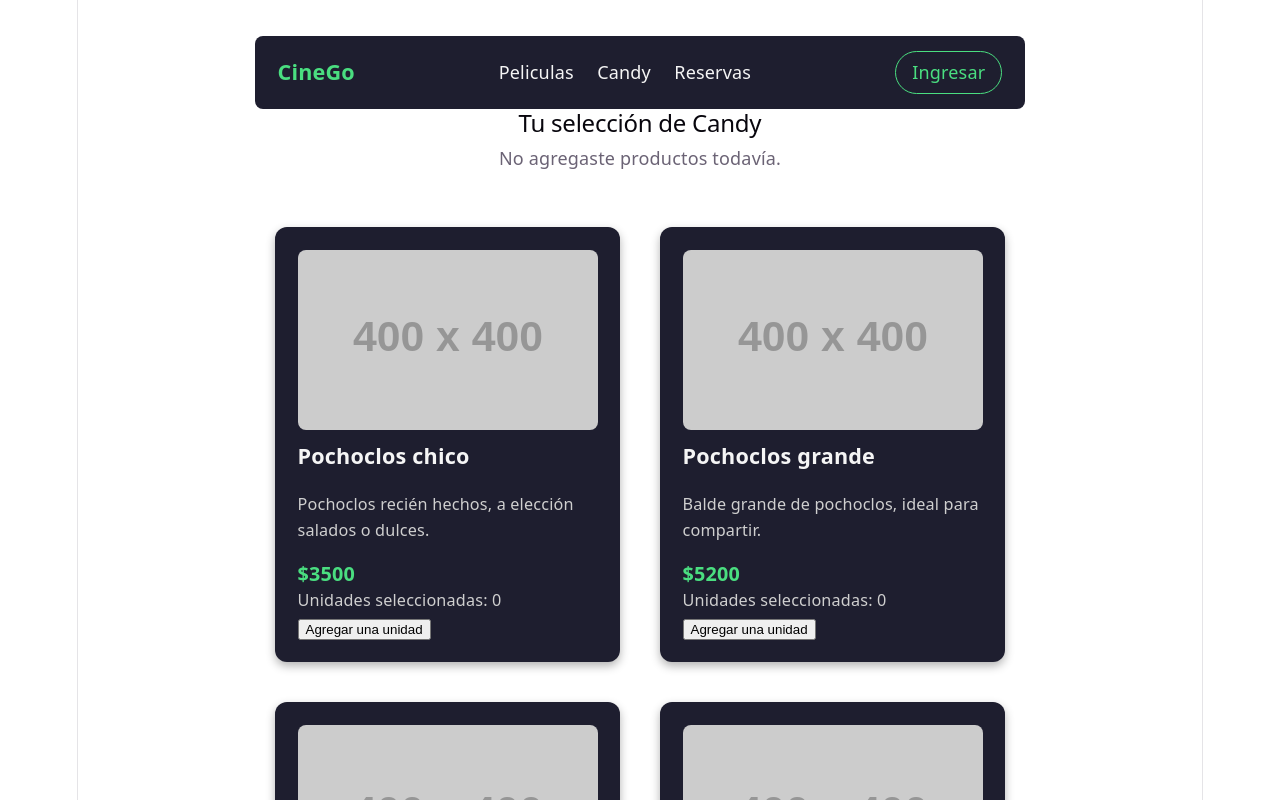
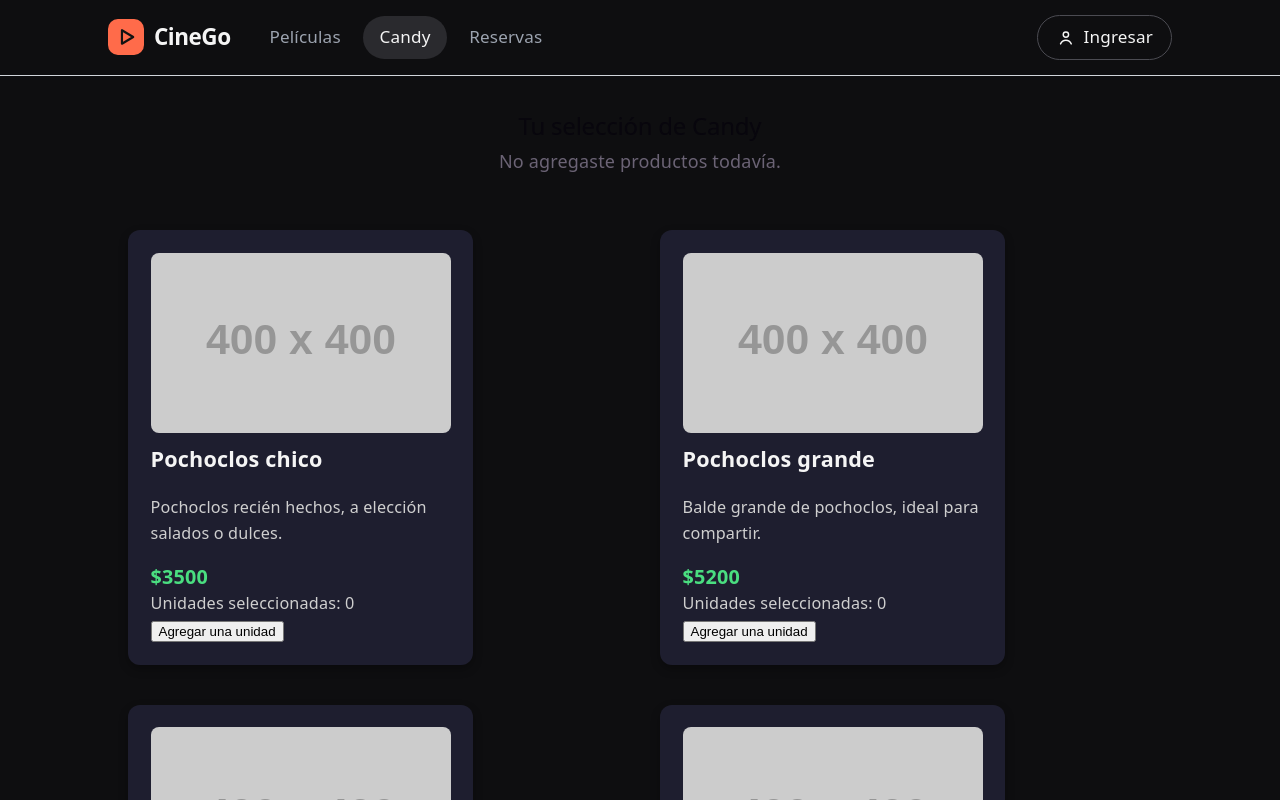
Before and after one commit to PaulaBatalla/front-cinego, a React (Vite) app: page /candy in a window 1280 px wide. Shown: the top 800 px of the page. Built offline with nearby package versions, Linux system fonts and the light colour scheme.

Commit message:
feat: se agregan nuevos estilos y se usan para la nueva navbar

```diff
--- a/src/App.css
+++ b/src/App.css
@@ -1,8 +1,13 @@
 .App {
+  width: 100%;
+  text-align: center;
+}
+
+.App-main {
   max-width: 1100px;
-  margin: 0 auto;
+  margin-inline: auto;
   padding: 2rem 1rem;
-  text-align: center;
+  box-sizing: border-box;
 }
 
 .listado {
--- a/src/App.jsx
+++ b/src/App.jsx
@@ -13,6 +13,7 @@ function App() {
   return (
     <div className="App">
       <Header />
+      <main className="App-main">
         <Routes>
           <Route path="/" element={<Peliculas />} />
           <Route path="/candy" element={<Candy />} />
@@ -24,6 +25,7 @@ function App() {
           </Route>
           <Route path="*" element={<h1>Página no encontrada</h1>} />
         </Routes>
+      </main>
     </div>
   );
 }
--- a/src/components/Header.css
+++ b/src/components/Header.css
@@ -1,13 +1,30 @@
 .site-header {
+	position: sticky;
+	top: 0;
+	z-index: 100;
+	width: 100%;
+	background-color: #0e0e10;
+	border-bottom: 1px solid #d1d5db;
+	color: #f5f5f5;
+	text-align: left;
+}
+
+.site-header__inner {
 	display: flex;
 	align-items: center;
 	justify-content: space-between;
-	gap: 1rem;
-	padding: 0.85rem 1.25rem;
-	border-radius: 8px;
-	background-color: #1e1e2f;
-	color: #f5f5f5;
-	text-align: left;
+	gap: 0.75rem;
+	width: 100%;
+	padding: 0.75rem var(--padding-inline);
+	box-sizing: border-box;
+}
+
+.site-header__left {
+	display: flex;
+	align-items: center;
+	gap: 0.5rem;
+	min-width: 0;
+	flex: 1;
 }
 
 .site-brand,
@@ -17,47 +34,325 @@
 }
 
 .site-brand {
-	color: #4ade80;
-	font-size: 1.2rem;
+	display: inline-flex;
+	align-items: center;
+	flex-shrink: 0;
+}
+
+.logo-cinego {
+	display: inline-flex;
+	align-items: center;
+	gap: 0.45rem;
+}
+
+.logo-cinego__icon {
+	display: block;
+	width: 1.75rem;
+	height: 1.75rem;
+	flex-shrink: 0;
+}
+
+.logo-cinego__text {
+	color: #f5f5f5;
+	font-size: 1.1rem;
 	font-weight: 700;
+	letter-spacing: -0.02em;
+	line-height: 1;
+}
+
+/* Desktop nav: oculto en mobile */
+.site-nav--desktop,
+.site-header__actions {
+	display: none;
 }
 
 .site-nav a {
 	display: inline-block;
-	padding: 0.4rem 0.65rem;
-	border-radius: 4px;
+	padding: 0.35rem 0.65rem;
+	border-radius: 999px;
+	color: #9ca3af;
+	font-size: 0.875rem;
+	font-weight: 500;
+	white-space: nowrap;
 }
 
 .site-nav a:hover {
-	background-color: rgba(255, 255, 255, 0.1);
+	color: #f5f5f5;
+	background-color: rgba(255, 255, 255, 0.06);
+}
+
+.site-nav a.active {
+	color: #f5f5f5;
+	background-color: #2a2a2e;
 }
 
 .site-login {
-	padding: 0.4rem 0.9rem;
-	border: 1px solid #4ade80;
+	display: inline-flex;
+	align-items: center;
+	justify-content: center;
+	gap: 0.4rem;
+	padding: 0.35rem 0.75rem;
+	border: 1px solid #4b4b52;
 	border-radius: 999px;
 	background: none;
-	color: #4ade80;
+	color: #f5f5f5;
 	font: inherit;
+	font-size: 0.875rem;
 	text-decoration: none;
 	cursor: pointer;
+	white-space: nowrap;
+	flex-shrink: 0;
+}
+
+.site-login__icon {
+	width: 1rem;
+	height: 1rem;
+	flex-shrink: 0;
 }
 
 .site-session {
 	display: flex;
-	align-items: center;
+	flex-direction: column;
+	align-items: stretch;
 	gap: 0.75rem;
-	font-size: 0.9rem;
+	font-size: 0.85rem;
+	min-width: 0;
+}
+
+.site-session span {
+	overflow: hidden;
+	text-overflow: ellipsis;
+	white-space: nowrap;
+	color: #9ca3af;
 }
 
 .site-login:hover {
-	background-color: #4ade80;
-	color: #1e1e2f;
+	border-color: #6b6b74;
+	background-color: rgba(255, 255, 255, 0.06);
+}
+
+.site-menu-toggle {
+	display: inline-flex;
+	flex-direction: column;
+	justify-content: center;
+	gap: 5px;
+	width: 2.5rem;
+	height: 2.5rem;
+	padding: 0.55rem;
+	border: 1px solid #4b4b52;
+	border-radius: 0.65rem;
+	background: transparent;
+	color: #f5f5f5;
+	cursor: pointer;
+	flex-shrink: 0;
+}
+
+.site-menu-toggle__bar {
+	display: block;
+	width: 100%;
+	height: 2px;
+	border-radius: 999px;
+	background: currentColor;
+	transition: transform 0.2s ease, opacity 0.2s ease;
+	transform-origin: center;
+}
+
+.site-menu-toggle.is-open .site-menu-toggle__bar:nth-child(1) {
+	transform: translateY(7px) rotate(45deg);
+}
+
+.site-menu-toggle.is-open .site-menu-toggle__bar:nth-child(2) {
+	opacity: 0;
+}
+
+.site-menu-toggle.is-open .site-menu-toggle__bar:nth-child(3) {
+	transform: translateY(-7px) rotate(-45deg);
+}
+
+.site-drawer-backdrop {
+	position: fixed;
+	inset: 0;
+	z-index: 110;
+	background: rgba(0, 0, 0, 0.55);
+	opacity: 0;
+	pointer-events: none;
+	transition: opacity 0.25s ease;
+}
+
+.site-drawer-backdrop.is-open {
+	opacity: 1;
+	pointer-events: auto;
+}
+
+.site-drawer {
+	position: fixed;
+	top: 0;
+	right: 0;
+	z-index: 120;
+	display: flex;
+	flex-direction: column;
+	gap: 1.5rem;
+	width: min(20rem, 86vw);
+	height: 100dvh;
+	padding: 1.25rem var(--padding-inline-mobile) 1.5rem;
+	background: #141416;
+	border-left: 1px solid #2a2a2e;
+	box-sizing: border-box;
+	transform: translateX(100%);
+	transition: transform 0.28s ease;
+}
+
+.site-drawer.is-open {
+	transform: translateX(0);
+}
+
+.site-drawer__header {
+	display: flex;
+	align-items: center;
+	justify-content: space-between;
+	gap: 1rem;
+}
+
+.site-drawer__title {
+	font-size: 1rem;
+	font-weight: 600;
+	color: #f5f5f5;
+}
+
+.site-drawer__close {
+	display: inline-flex;
+	align-items: center;
+	justify-content: center;
+	width: 2.25rem;
+	height: 2.25rem;
+	border: 1px solid #4b4b52;
+	border-radius: 0.65rem;
+	background: transparent;
+	color: #f5f5f5;
+	font-size: 1.5rem;
+	line-height: 1;
+	cursor: pointer;
+}
+
+.site-nav--drawer {
+	display: flex;
+	flex-direction: column;
+	align-items: stretch;
+	gap: 0.35rem;
+}
+
+.site-nav--drawer a {
+	display: block;
+	padding: 0.85rem 1rem;
+	border-radius: 0.75rem;
+	font-size: 1rem;
+}
+
+.site-drawer__actions {
+	margin-top: auto;
+}
+
+.site-drawer__actions .site-login {
+	width: 100%;
+	padding: 0.75rem 1rem;
+	font-size: 0.95rem;
 }
 
 .site-brand:focus-visible,
 .site-login:focus-visible,
-.site-nav a:focus-visible {
-	outline: 2px solid #4ade80;
+.site-nav a:focus-visible,
+.site-menu-toggle:focus-visible,
+.site-drawer__close:focus-visible {
+	outline: 2px solid var(--brand-orange);
 	outline-offset: 3px;
 }
+
+/* Tablet+ : navbar horizontal, sin hamburger */
+@media (min-width: 768px) {
+	.site-header__inner {
+		padding-block: 0.85rem;
+		gap: 1rem;
+	}
+
+	.site-header__left {
+		gap: 1rem;
+		flex: initial;
+	}
+
+	.logo-cinego__icon {
+		width: 2rem;
+		height: 2rem;
+	}
+
+	.logo-cinego__text {
+		font-size: 1.2rem;
+	}
+
+	.site-nav--desktop {
+		display: flex;
+		align-items: center;
+		gap: 0.25rem;
+	}
+
+	.site-header__actions {
+		display: block;
+	}
+
+	.site-header__actions .site-session {
+		flex-direction: row;
+		align-items: center;
+	}
+
+	.site-header__actions .site-session span {
+		max-width: 14rem;
+	}
+
+	.site-nav a {
+		padding: 0.4rem 0.8rem;
+		font-size: 0.95rem;
+	}
+
+	.site-login {
+		padding: 0.4rem 0.9rem;
+		font-size: 0.95rem;
+	}
+
+	.site-login__icon {
+		width: 1.1rem;
+		height: 1.1rem;
+	}
+
+	.site-menu-toggle,
+	.site-drawer,
+	.site-drawer-backdrop {
+		display: none;
+	}
+}
+
+/* Desktop */
+@media (min-width: 1024px) {
+	.site-header__left {
+		gap: 1.25rem;
+	}
+
+	.logo-cinego {
+		gap: 0.55rem;
+	}
+
+	.logo-cinego__text {
+		font-size: 1.25rem;
+	}
+
+	.site-nav--desktop {
+		gap: 0.35rem;
+	}
+
+	.site-nav a {
+		padding: 0.45rem 0.9rem;
+	}
+
+	.site-login {
+		gap: 0.45rem;
+		padding: 0.45rem 1rem;
+	}
+}
--- a/src/components/Header.jsx
+++ b/src/components/Header.jsx
@@ -1,35 +1,154 @@
+import { useEffect, useId, useState } from "react";
 import "./Header.css";
-import { Link, useNavigate } from "react-router-dom";
+import { Link, NavLink, useNavigate } from "react-router-dom";
 import { useAuth } from "../hooks/useAuth";
+import LogoCineGo from "./LogoCineGo";
+
+function UserIcon() {
+  return (
+    <svg
+      className="site-login__icon"
+      viewBox="0 0 24 24"
+      aria-hidden="true"
+      focusable="false"
+    >
+      <circle cx="12" cy="8" r="3.25" fill="none" stroke="currentColor" strokeWidth="1.75" />
+      <path
+        d="M5.5 19.25c1.4-3.1 3.6-4.5 6.5-4.5s5.1 1.4 6.5 4.5"
+        fill="none"
+        stroke="currentColor"
+        strokeWidth="1.75"
+        strokeLinecap="round"
+      />
+    </svg>
+  );
+}
 
 function Header() {
   const { usuario, isAuthenticated, logout } = useAuth();
   const navigate = useNavigate();
+  const [menuOpen, setMenuOpen] = useState(false);
+  const drawerId = useId();
+
+  const closeMenu = () => setMenuOpen(false);
 
   const handleLogout = () => {
     logout();
+    closeMenu();
     navigate("/login");
   };
 
+  useEffect(() => {
+    if (!menuOpen) return undefined;
+
+    const onKeyDown = (event) => {
+      if (event.key === "Escape") closeMenu();
+    };
+
+    document.addEventListener("keydown", onKeyDown);
+    document.body.style.overflow = "hidden";
+
+    return () => {
+      document.removeEventListener("keydown", onKeyDown);
+      document.body.style.overflow = "";
+    };
+  }, [menuOpen]);
+
+  useEffect(() => {
+    const media = window.matchMedia("(min-width: 768px)");
+    const onChange = (event) => {
+      if (event.matches) closeMenu();
+    };
+
+    media.addEventListener("change", onChange);
+    return () => media.removeEventListener("change", onChange);
+  }, []);
+
+  const renderAuthActions = () =>
+    isAuthenticated ? (
+      <div className="site-session">
+        <span>{usuario.email}</span>
+        <button className="site-login" type="button" onClick={handleLogout}>
+          Cerrar sesión
+        </button>
+      </div>
+    ) : (
+      <Link className="site-login" to="/login" onClick={closeMenu}>
+        <UserIcon />
+        Ingresar
+      </Link>
+    );
+
   return (
     <header className="site-header" id="inicio">
-      <Link className="site-brand" to="/">CineGo</Link>
-      <nav className="site-nav" aria-label="Navegación principal">
-        <Link to="/">Peliculas</Link>
-        <Link to="/candy">Candy</Link>
-        <Link to="/reservas">Reservas</Link>
-      </nav>
-      {isAuthenticated ? (
-        <div className="site-session">
-          <span>{usuario.email}</span>
-          <button className="site-login" type="button" onClick={handleLogout}>
-            Cerrar sesión
+      <div className="site-header__inner">
+        <div className="site-header__left">
+          <Link className="site-brand" to="/" aria-label="CineGo" onClick={closeMenu}>
+            <LogoCineGo />
+          </Link>
+          <nav className="site-nav site-nav--desktop" aria-label="Navegación principal">
+            <NavLink to="/" end>
+              Películas
+            </NavLink>
+            <NavLink to="/candy">Candy</NavLink>
+            <NavLink to="/reservas">Reservas</NavLink>
+          </nav>
+        </div>
+
+        <div className="site-header__actions">{renderAuthActions()}</div>
+
+        <button
+          className={`site-menu-toggle${menuOpen ? " is-open" : ""}`}
+          type="button"
+          aria-label={menuOpen ? "Cerrar menú" : "Abrir menú"}
+          aria-expanded={menuOpen}
+          aria-controls={drawerId}
+          onClick={() => setMenuOpen((open) => !open)}
+        >
+          <span className="site-menu-toggle__bar" />
+          <span className="site-menu-toggle__bar" />
+          <span className="site-menu-toggle__bar" />
+        </button>
+      </div>
+
+      <div
+        className={`site-drawer-backdrop${menuOpen ? " is-open" : ""}`}
+        onClick={closeMenu}
+        aria-hidden="true"
+      />
+
+      <aside
+        id={drawerId}
+        className={`site-drawer${menuOpen ? " is-open" : ""}`}
+        aria-hidden={!menuOpen}
+        aria-label="Menú de navegación"
+      >
+        <div className="site-drawer__header">
+          <span className="site-drawer__title">Menú</span>
+          <button
+            className="site-drawer__close"
+            type="button"
+            aria-label="Cerrar menú"
+            onClick={closeMenu}
+          >
+            ×
           </button>
         </div>
-      ) : (
-        <Link className="site-login" to="/login">Ingresar</Link>
-      )}
+        <nav className="site-nav site-nav--drawer" aria-label="Navegación móvil">
+          <NavLink to="/" end onClick={closeMenu}>
+            Películas
+          </NavLink>
+          <NavLink to="/candy" onClick={closeMenu}>
+            Candy
+          </NavLink>
+          <NavLink to="/reservas" onClick={closeMenu}>
+            Reservas
+          </NavLink>
+        </nav>
+        <div className="site-drawer__actions">{renderAuthActions()}</div>
+      </aside>
     </header>
   );
 }
+
 export default Header;
--- /dev/null
+++ b/src/components/LogoCineGo.jsx
@@ -0,0 +1,26 @@
+function LogoCineGo({ className = "" }) {
+  return (
+    <span className={`logo-cinego ${className}`.trim()}>
+      <svg
+        className="logo-cinego__icon"
+        viewBox="0 0 40 40"
+        xmlns="http://www.w3.org/2000/svg"
+        aria-hidden="true"
+        focusable="false"
+      >
+        <rect width="40" height="40" rx="11" ry="11" fill="var(--brand-orange)" />
+        <path
+          d="M15.5 12.5 L15.5 27.5 L28 20 Z"
+          fill="none"
+          stroke="#121212"
+          strokeWidth="2.4"
+          strokeLinejoin="round"
+          strokeLinecap="round"
+        />
+      </svg>
+      <span className="logo-cinego__text">CineGo</span>
+    </span>
+  );
+}
+
+export default LogoCineGo;
--- a/src/index.css
+++ b/src/index.css
@@ -8,6 +8,11 @@
   --accent-bg: rgba(170, 59, 255, 0.1);
   --accent-border: rgba(170, 59, 255, 0.5);
   --social-bg: rgba(244, 243, 236, 0.5);
+  --brand-orange: #ff6b4a;
+  --padding-inline-mobile: 1rem;
+  --padding-inline-tablet: 2rem;
+  --padding-inline-desktop: 6rem;
+  --padding-inline: var(--padding-inline-mobile);
   --shadow:
     rgba(0, 0, 0, 0.1) 0 10px 15px -3px, rgba(0, 0, 0, 0.05) 0 4px 6px -2px;
 
@@ -15,7 +20,7 @@
   --heading: system-ui, 'Segoe UI', Roboto, sans-serif;
   --mono: ui-monospace, Consolas, monospace;
 
-  font: 18px/145% var(--sans);
+  font: 16px/145% var(--sans);
   letter-spacing: 0.18px;
   color-scheme: light dark;
   color: var(--text);
@@ -25,8 +30,13 @@
   -webkit-font-smoothing: antialiased;
   -moz-osx-font-smoothing: grayscale;
 
-  @media (max-width: 1024px) {
-    font-size: 16px;
+  @media (min-width: 768px) {
+    --padding-inline: var(--padding-inline-tablet);
+  }
+
+  @media (min-width: 1024px) {
+    --padding-inline: var(--padding-inline-desktop);
+    font-size: 18px;
   }
 }
 
@@ -55,11 +65,11 @@ body {
 }
 
 #root {
-  width: 1126px;
+  background-color: #0e0e10;
+  width: 100%;
   max-width: 100%;
-  margin: 0 auto;
+  margin: 0;
   text-align: center;
-  border-inline: 1px solid var(--border);
   min-height: 100svh;
   display: flex;
   flex-direction: column;
```
Lines whose indentation alone changed are shown as unchanged.
